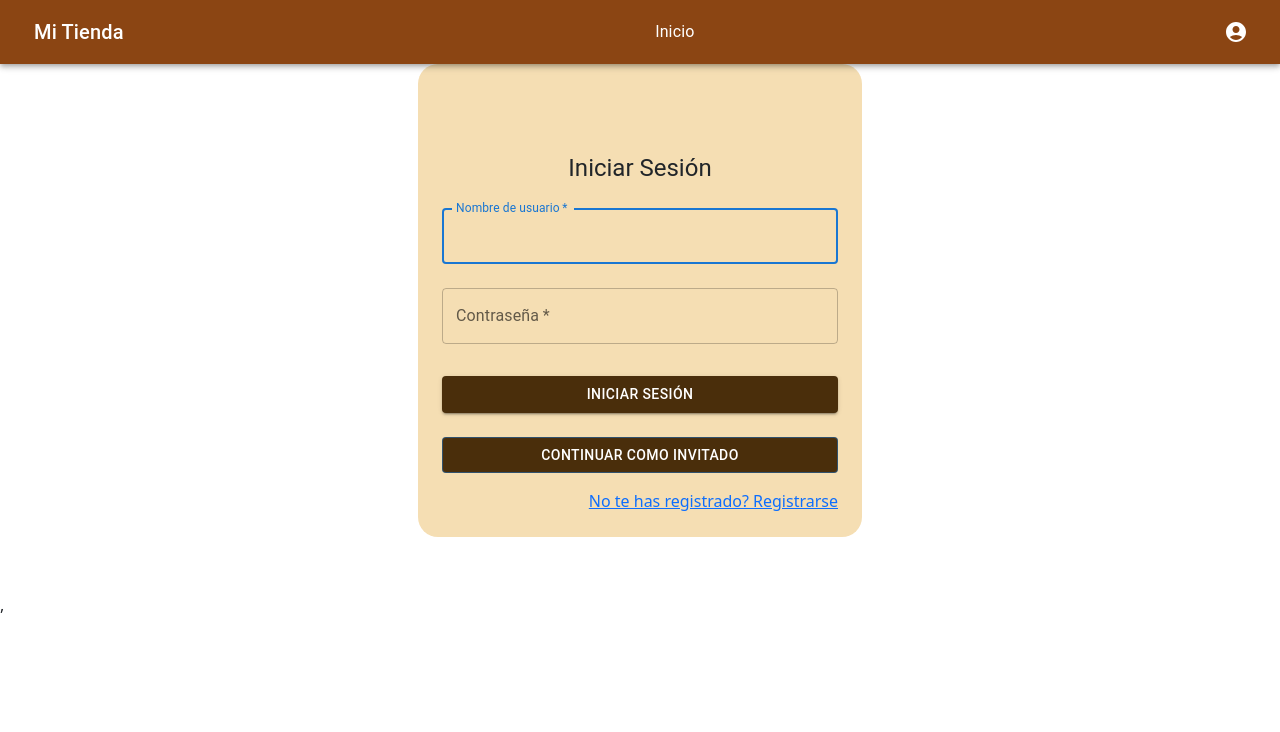
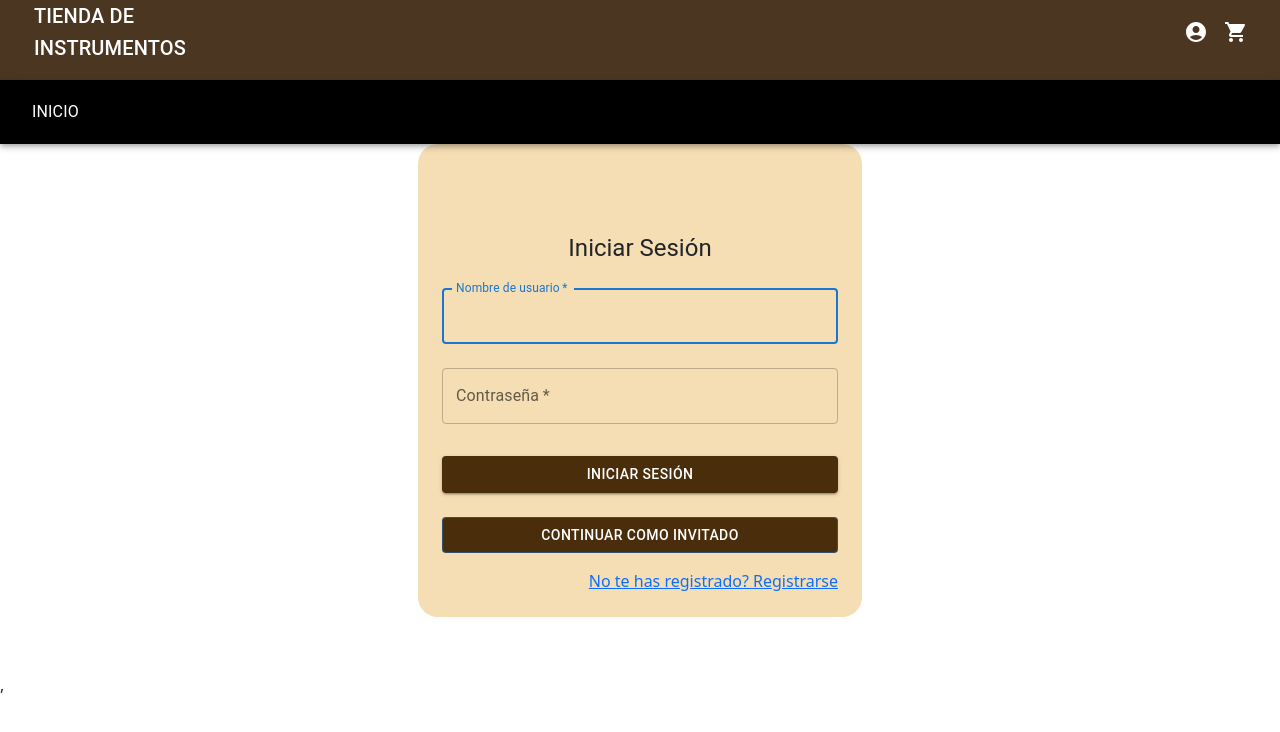
Before and after one commit to FranciscoLazaro/Reportes, a React (Vite) app: page /login in a window 1280 px wide. Shown: the top 732 px of the page. Built offline with nearby package versions, Linux system fonts and the light colour scheme.

Commit message:
cambiosss

```diff
--- a/src/Components/screens/Home/Home.tsx
+++ b/src/Components/screens/Home/Home.tsx
@@ -65,11 +65,11 @@ const Home = () => {
 
   return (
     <Container maxWidth="lg" style={{ backgroundColor: '#f5deb3', padding: '20px' }}>
-      <Typography variant="h5" sx={{ my: 2 }}>
-        Instrumentos Disponibles
+      <Typography variant="h5" sx={{ textAlign: 'center', fontWeight: 'bold', my: 2 }}>
+        Instrumentos
       </Typography>
       <Grid container spacing={2}>
-        <Grid item xs={12} sm={6}>
+        <Grid item xs={12} sm={9}>
           <TextField
             label="Buscar por nombre"
             variant="outlined"
@@ -79,7 +79,7 @@ const Home = () => {
             sx={{ mb: 2 }}
           />
         </Grid>
-        <Grid item xs={12} sm={6}>
+        <Grid item xs={12} sm={3}>
           <FormControl fullWidth variant="outlined" sx={{ mb: 2 }}>
             <InputLabel id="select-category-label">Categoría</InputLabel>
             <Select
--- a/src/Components/ui/Cards/Instrumento/InstrumentoCard.tsx
+++ b/src/Components/ui/Cards/Instrumento/InstrumentoCard.tsx
@@ -1,7 +1,7 @@
 import React from 'react';
-import { Link } from 'react-router-dom';
-import { Card, CardContent, CardActions, Button, Typography, Box, Grid } from '@mui/material';
-import { AddShoppingCart as AddShoppingCartIcon, Info as InfoIcon } from '@mui/icons-material';
+import { useNavigate } from 'react-router-dom';
+import { Card, CardContent, CardActions, Button, Typography, Box } from '@mui/material';
+import { AddShoppingCart as AddShoppingCartIcon } from '@mui/icons-material';
 import CartInstrumento from '../../../../types/CartInstrumento';
 import { useAuth } from '../../../../contexts/AuthContext';
 
@@ -11,54 +11,66 @@ interface InstrumentoCardProps {
 }
 
 const InstrumentoCard: React.FC<InstrumentoCardProps> = ({ instrumento, onAddToCart }) => {
+  const navigate = useNavigate();
   const { isAuthenticated, userRole } = useAuth();
   const { instrumento: nombreInstrumento, marca, modelo, imagen, precio, descripcion } = instrumento;
 
   const showAddToCartButton = isAuthenticated && userRole !== 'ADMIN' && userRole !== 'OPERADOR';
 
+  const handleCardClick = () => {
+    navigate(`/detalles/${instrumento.id}`);
+  };
+
   return (
-    <Card sx={{ display: 'flex', flexDirection: 'column', height: '100%', backgroundColor: '#ecd9af', color: '#4a2e0b' }}>
-      <Box sx={{ position: 'relative', pt: '56.25%', overflow: 'hidden' }}>
-        <img src={imagen} alt={nombreInstrumento} style={{ position: 'absolute', top: 0, left: 0, width: '100%', height: '100%', objectFit: 'cover' }} />
+    <Card
+      sx={{ display: 'flex', backgroundColor: '#ecd9af', color: '#4a2e0b', cursor: 'pointer' }}
+      onClick={handleCardClick}
+    >
+      <Box sx={{ width: '40%', position: 'relative' }}>
+        <img src={imagen} alt={nombreInstrumento} style={{ width: '100%', height: '100%', objectFit: 'cover' }} />
       </Box>
+      <Box sx={{ display: 'flex', flexDirection: 'column', width: '60%' }}>
         <CardContent sx={{ flexGrow: 1, backgroundColor: '#f5deb3' }}>
           <Typography variant="h6">{nombreInstrumento}</Typography>
           <Typography variant="body2" color="textSecondary">{descripcion}</Typography>
-        <Typography variant="body1">Marca: {marca}</Typography>
-        <Typography variant="body1">Modelo: {modelo}</Typography>
-        <Typography variant="body1" gutterBottom>Precio: ${precio}</Typography>
+          <Typography variant="body1" gutterBottom>${precio}</Typography>
         </CardContent>
-      <CardActions sx={{ display: 'flex', justifyContent: 'space-between' }}>
-        <Grid container spacing={1}>
+        <CardActions sx={{ display: 'flex', justifyContent: 'center' }} onClick={(e) => e.stopPropagation()}>
           {showAddToCartButton && (
-            <Grid item xs={12}>
             <Button
               variant="contained"
               color="primary"
-                startIcon={<AddShoppingCartIcon />}
               onClick={() => onAddToCart(instrumento)}
-                fullWidth
-                sx={{ backgroundColor: '#4a2e0b', color: '#fff' }}
+              sx={{
+                backgroundColor: '#4a2e0b',
+                color: '#fff',
+                minWidth: 'auto',
+                p: 0.5,
+                '& .MuiButton-startIcon': {
+                  m: 0
+                }
+              }}
+              startIcon={
+                <Box
+                  component="span"
+                  sx={{
+                    display: 'flex',
+                    alignItems: 'center',
+                    justifyContent: 'center',
+                    borderRadius: '50%',
+                    width: 24,
+                    height: 24,
+                    backgroundColor: '#fff',
+                    color: '#4a2e0b'
+                  }}
                 >
-                Agregar al carrito
-              </Button>
-            </Grid>
+                  <AddShoppingCartIcon fontSize="small" />
+                </Box>
+              }
+            />
           )}
-          <Grid item xs={12}>
-            <Link to={`/detalles/${instrumento.id}`} style={{ textDecoration: 'none', width: '100%' }}>
-              <Button
-                variant="outlined"
-                color="primary"
-                startIcon={<InfoIcon />}
-                fullWidth
-                sx={{ backgroundColor: '#4a2e0b', color: '#fff' }}
-              >
-                Ver detalles
-              </Button>
-            </Link>
-          </Grid>
-        </Grid>
         </CardActions>
+      </Box>
     </Card>
   );
 };
--- a/src/Components/ui/common/NavBar/NavBar.tsx
+++ b/src/Components/ui/common/NavBar/NavBar.tsx
@@ -21,6 +21,7 @@ import CarritoPage from '../../../screens/CarritoPage/CarritoPage';
 import { useCart } from '../../../../contexts/CartContext';
 import CartInstrumento from '../../../../types/CartInstrumento';
 import { styled } from '@mui/material/styles';
+import NavigationLinks from './NavigationLinks';
 
 const Navbar = () => {
   const navigate = useNavigate();
@@ -57,7 +58,8 @@ const Navbar = () => {
   const totalItems = cart.reduce((total: number, item: CartInstrumento) => total + item.quantity, 0);
 
   const StyledAppBar = styled(AppBar)({
-    backgroundColor: '#8B4513', // Brown color
+    backgroundColor: '#4B3621', // Dark brown color
+    height: 80, // Increased height
   });
 
   const StyledLink = styled(Link)({
@@ -69,38 +71,39 @@ const Navbar = () => {
     },
   });
 
+  const ToolbarContent = styled('div')({
+    display: 'flex',
+    alignItems: 'center',
+    justifyContent: 'space-between',
+    width: '100%',
+  });
+
+  const NavigationIcons = styled('div')({
+    display: 'flex',
+    alignItems: 'center',
+    justifyContent: 'flex-end',
+    width: '100%',
+  });
+
+  const NavigationItem = styled('div')({
+    marginRight: '10px',
+  });
+
+  const CenteredTypography = styled(Typography)({
+    display: 'flex',
+    alignItems: 'center',
+    justifyContent: 'center',
+  });
+
   return (
     <>
       <StyledAppBar position="sticky">
         <Toolbar>
-          <Typography variant="h6" component="div" sx={{ flexGrow: 1 }}>
-            <StyledLink to="/">Mi Tienda</StyledLink>
-          </Typography>
-          <Typography component="div" sx={{ flexGrow: 1 }}>
-            <StyledLink to="/">Inicio</StyledLink>
-          </Typography>
-          {isAuthenticated && (userRole === 'ADMIN' || userRole === 'OPERADOR') && (
-            <>
-              <Typography component="div" sx={{ flexGrow: 1 }}>
-                <StyledLink to="/categorias">Categorías</StyledLink>
-              </Typography>
-              <Typography component="div" sx={{ flexGrow: 1 }}>
-                <StyledLink to="/instrumentos">Instrumentos</StyledLink>
-              </Typography>
-            </>
-          )}
-          {isAuthenticated && userRole === 'ADMIN' && (
-            <Typography component="div" sx={{ flexGrow: 1 }}>
-              <StyledLink to="/estadisticas">Estadísticas</StyledLink>
-            </Typography>
-          )}
-          {isAuthenticated && userRole === 'VISOR' && (
-            <IconButton aria-label="Carrito de Compras" onClick={handleCartClick} color="inherit">
-              <Badge badgeContent={totalItems} color="secondary">
-                <ShoppingCartIcon />
-              </Badge>
-            </IconButton>
-          )}
+          <ToolbarContent>
+            <CenteredTypography variant="h6" component="div">
+              <StyledLink to="/">TIENDA DE INSTRUMENTOS</StyledLink>
+            </CenteredTypography>
+            <NavigationIcons>
               {!isAuthenticated ? (
                 <IconButton aria-label="Iniciar Sesión" onClick={handleLoginClick} color="inherit">
                   <AccountCircleIcon />
@@ -119,8 +122,16 @@ const Navbar = () => {
                   </Menu>
                 </>
               )}
+              <IconButton aria-label="Carrito de Compras" onClick={handleCartClick} color="inherit">
+                <Badge badgeContent={totalItems} color="secondary">
+                  <ShoppingCartIcon />
+                </Badge>
+              </IconButton>
+            </NavigationIcons>
+          </ToolbarContent>
         </Toolbar>
       </StyledAppBar>
+      <NavigationLinks />
       <Drawer anchor="right" open={isDrawerOpen} onClose={handleDrawerClose}>
         <div style={{ width: 300 }}>
           <List>
--- /dev/null
+++ b/src/Components/ui/common/NavBar/NavigationLinks.tsx
@@ -0,0 +1,87 @@
+import React, { useState } from 'react';
+import { Link, useNavigate } from 'react-router-dom';
+import Typography from '@mui/material/Typography';
+import AppBar from '@mui/material/AppBar';
+import Toolbar from '@mui/material/Toolbar';
+import IconButton from '@mui/material/IconButton';
+import ShoppingCartIcon from '@mui/icons-material/ShoppingCart';
+import AccountCircleIcon from '@mui/icons-material/AccountCircle';
+import Menu from '@mui/material/Menu';
+import MenuItem from '@mui/material/MenuItem';
+import Badge from '@mui/material/Badge';
+import { useAuth } from '../../../../contexts/AuthContext';
+import { useCart } from '../../../../contexts/CartContext';
+import CartInstrumento from '../../../../types/CartInstrumento';
+import { styled } from '@mui/material/styles';
+
+
+
+const StyledLink = styled(Link)({
+  textDecoration: 'none',
+  color: 'inherit',
+  margin: '0 10px',
+  '&:hover': {
+    color: '#FFD700', // Gold color on hover
+  },
+});
+
+const StyledAppBar = styled(AppBar)({
+  backgroundColor: '#000000', // Black color
+});
+
+const ToolbarContent = styled('div')({
+  display: 'flex',
+  alignItems: 'center',
+  justifyContent: 'flex-start', // Ajustar elementos a la izquierda
+  width: '100%',
+});
+
+const NavigationBar = () => {
+  const { isAuthenticated, userRole } = useAuth();
+  const [anchorEl, setAnchorEl] = useState<null | HTMLElement>(null);
+  const [isDrawerOpen, setIsDrawerOpen] = useState(false);
+  const { cart} = useCart();
+  const navigate = useNavigate();
+
+  return (
+    <StyledAppBar position="sticky">
+      <Toolbar>
+        <ToolbarContent>
+          <IconButton
+            component={Link}
+            to="/"
+            aria-label="Inicio"
+            color="inherit"
+          >
+            <Typography variant="body1">INICIO</Typography>
+          </IconButton>
+          {isAuthenticated && (userRole === 'ADMIN' || userRole === 'OPERADOR') && (
+            <>
+
+              <IconButton
+                component={Link}
+                to="/instrumentos"
+                aria-label="Instrumentos"
+                color="inherit"
+              >
+                <Typography variant="body1">INSTRUMENTOS</Typography>
+              </IconButton>
+            </>
+          )}
+          {isAuthenticated && userRole === 'ADMIN' && (
+            <IconButton
+              component={Link}
+              to="/estadisticas"
+              aria-label="Estadísticas"
+              color="inherit"
+            >
+              <Typography variant="body1">ESTADISTICAS</Typography>
+            </IconButton>
+          )}
+        </ToolbarContent>
+      </Toolbar>
+    </StyledAppBar>
+  );
+};
+
+export default NavigationBar;
```
Lines whose indentation alone changed are shown as unchanged.
